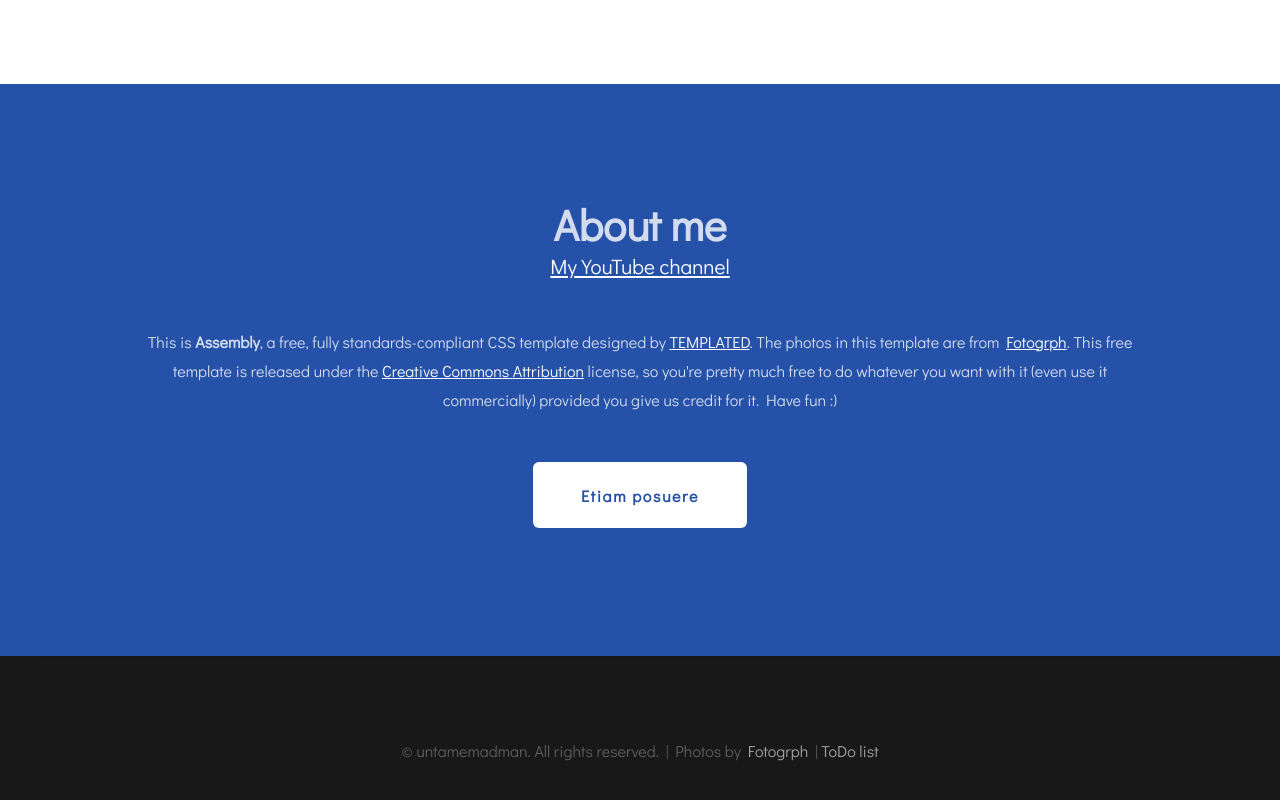
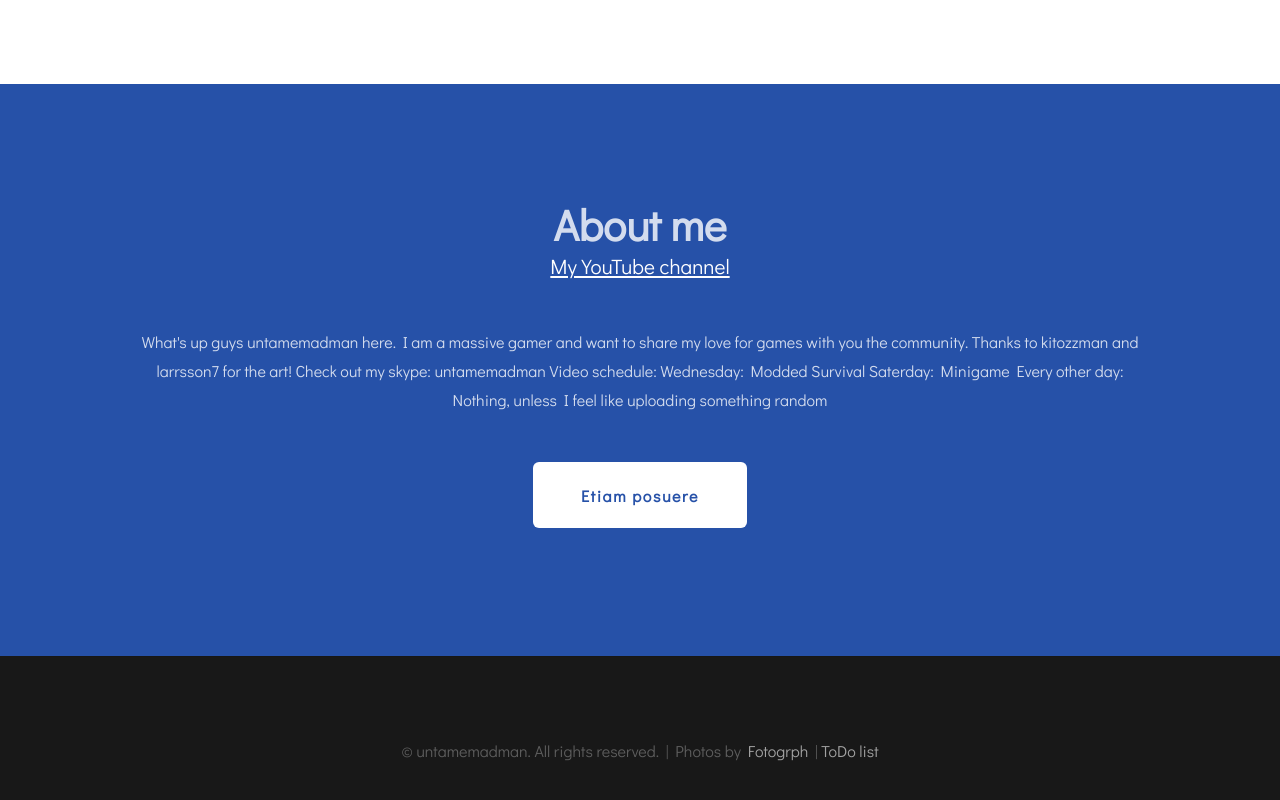
Before and after one commit to SamKemp/modding.untamemadman.github.io, a plain HTML site: page index.html in a window 1280 px wide. Shown: the part 1287-2087 px from the top of the page. Drawn offline with Linux system fonts and the light colour scheme.

Commit message:
Update index.html

```diff
--- a/index.html
+++ b/index.html
@@ -85,7 +85,21 @@ Released   : 20140330
 			<h2>About me</h2>
 			<span class="byline"><a href="https://www.youtube.com/user/untamemadman">My YouTube channel</a></span>
 		</div>
-		<p>This is <strong>Assembly</strong>, a free, fully standards-compliant CSS template designed by <a href="http://templated.co" rel="nofollow">TEMPLATED</a>. The photos in this template are from <a href="http://fotogrph.com/"> Fotogrph</a>. This free template is released under the <a href="http://templated.co/license">Creative Commons Attribution</a> license, so you're pretty much free to do whatever you want with it (even use it commercially) provided you give us credit for it. Have fun :) </p>
+		<p>What's up guys untamemadman here.
+
+I am a massive gamer and want to share my love for games with you the community.
+
+Thanks to kitozzman and larrsson7 for the art!
+
+Check out my skype: untamemadman
+
+Video schedule:
+
+Wednesday: Modded Survival
+
+Saterday: Minigame
+
+Every other day: Nothing, unless I feel like uploading something random </p>
 		<ul class="actions">
 			<li><a href="#" class="button">Etiam posuere</a></li>
 		</ul>
```
